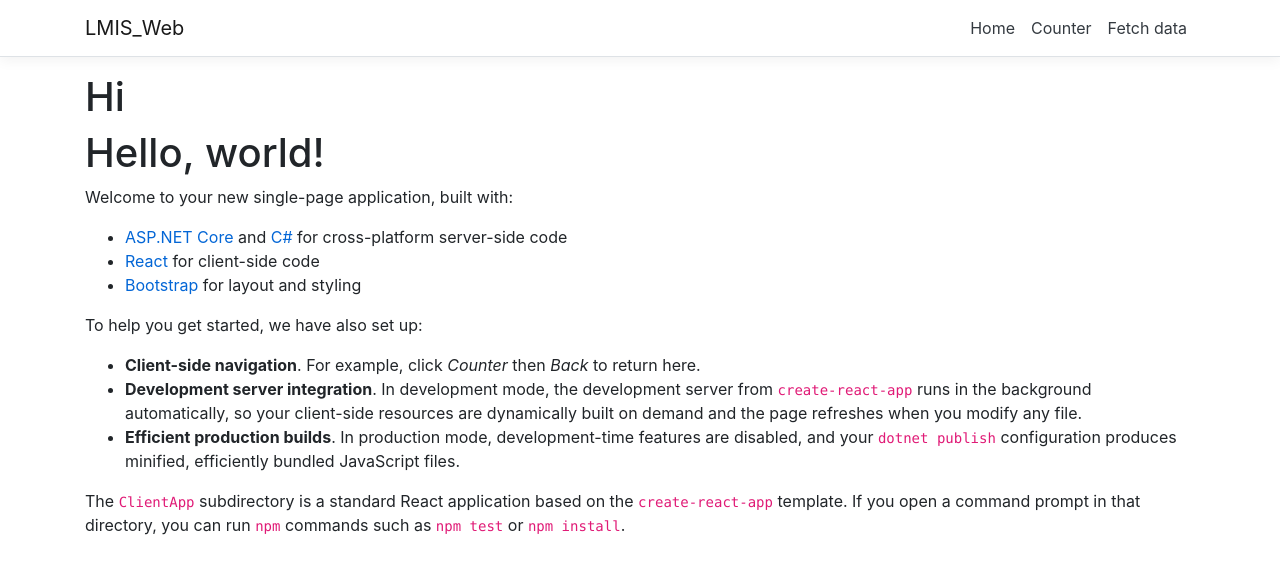
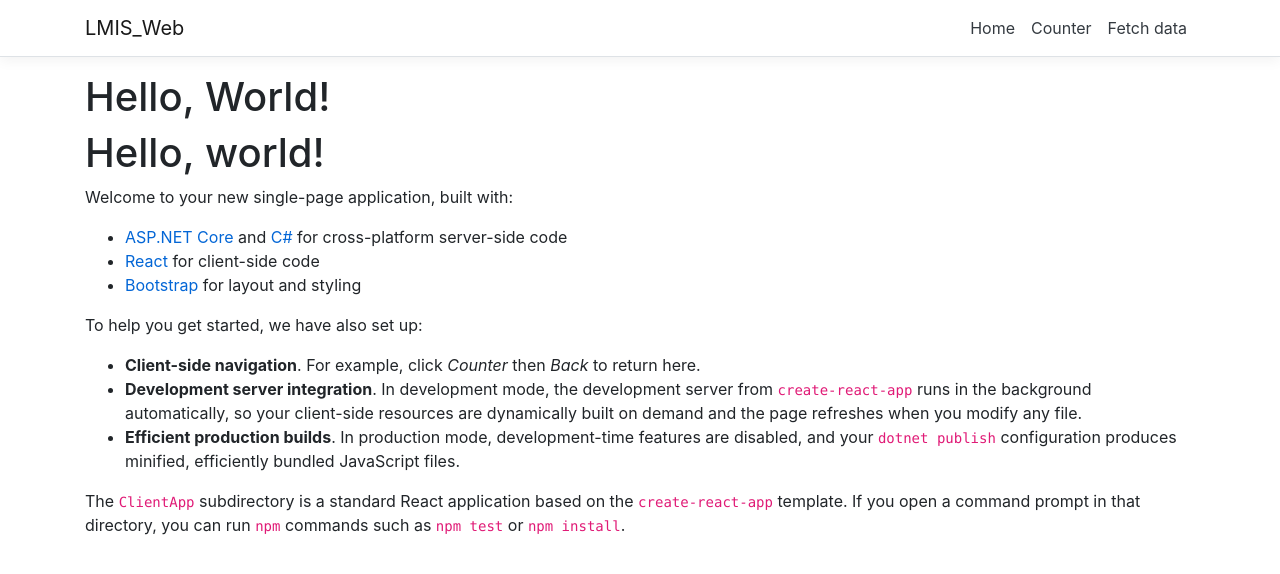
Before and after one commit to jscastanos/logistics-legacy, a React (Create React App) app in the folder ClientApp/: page / in a window 1280 px wide. Shown: the top 574 px of the page. Built offline with nearby package versions, Linux system fonts and the light colour scheme.

Commit message:
Testing CI

```diff
--- a/ClientApp/src/App.js
+++ b/ClientApp/src/App.js
@@ -13,7 +13,7 @@ export default class App extends Component {
     render() {
         return (
             <Layout>
-                <h1>Hi</h1>
+                <h1>Hello, World!</h1>
                 <Route exact path='/' component={Home} />
                 <Route path='/counter' component={Counter} />
                 <Route path='/fetch-data' component={FetchData} />
```
